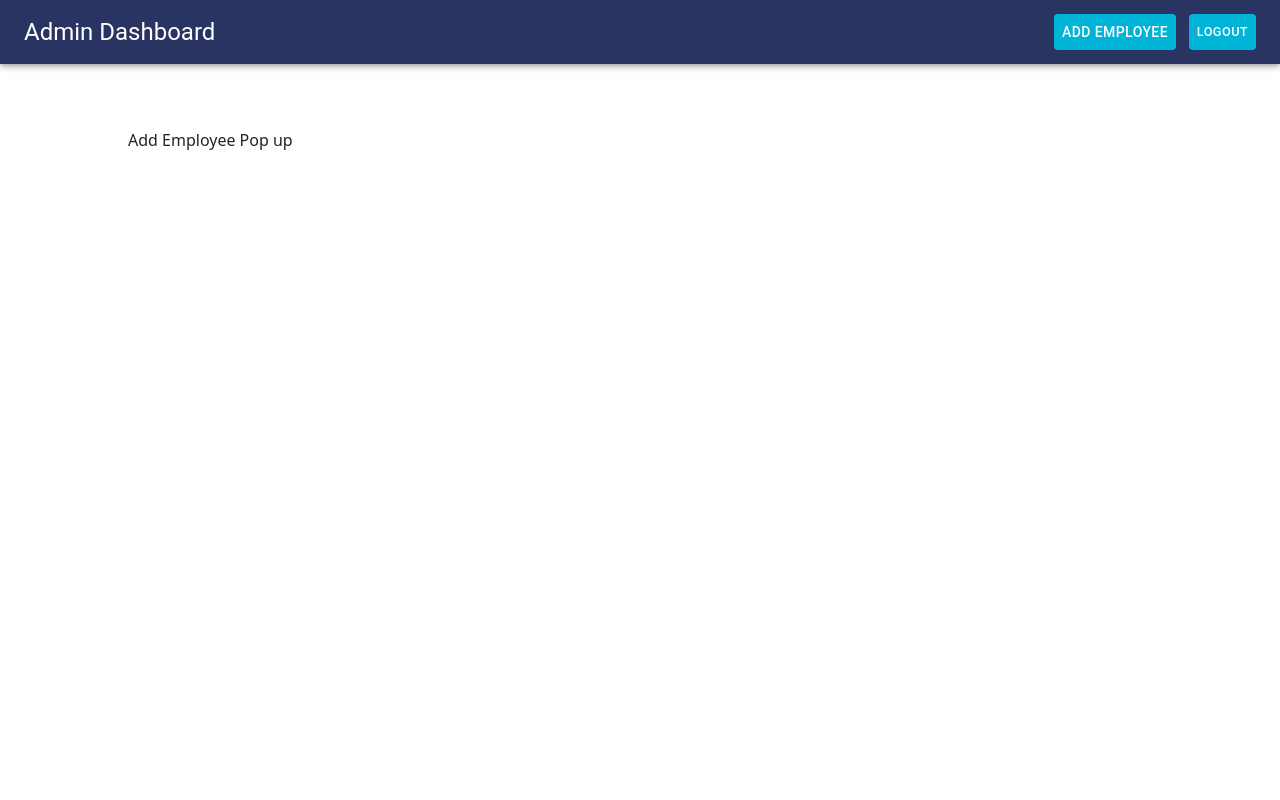
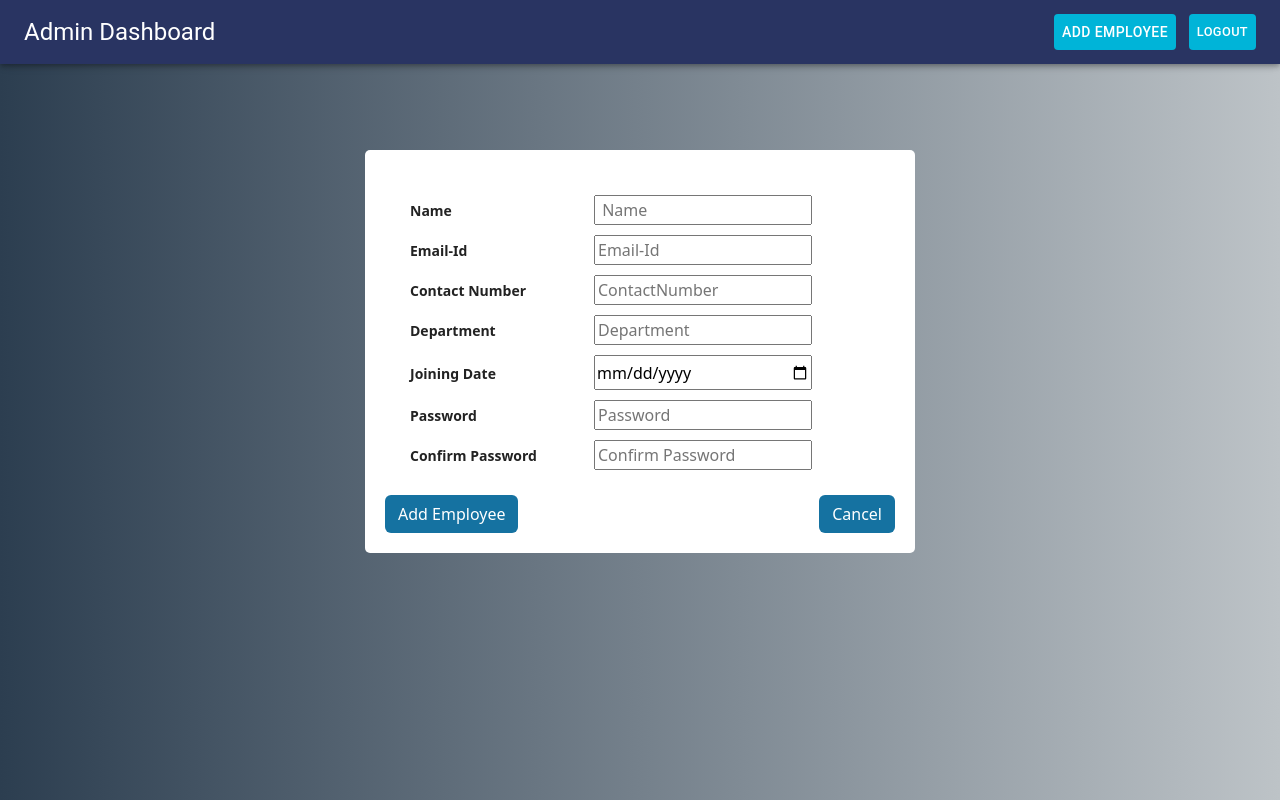
Before and after one commit to rdx1126/EmployeeManagementApp, a React (Create React App) app in the folder Frontend/: page /adminDashboard in a window 1280 px wide. Both pictures are taken after a click on the button "ADD EMPLOYEE". Built offline with nearby package versions, Linux system fonts and the light colour scheme.

Commit message:
add pop-up

```diff
--- a/Frontend/src/App.js
+++ b/Frontend/src/App.js
@@ -21,7 +21,7 @@ function App() {
             "data",
             JSON.stringify({
                 success: true,
-                role: "employee",
+                role: "admin",
                 authToken:
                     "eyJhbGciOiJIUzI1NiIsInR5cCI6IkpXVCJ9.eyJ1c2VyIjp7ImlkIjoiNjM0MWM5ZjkxODAxZDkwNTcxNGQ3NmY1In0sImlhdCI6MTY2NTI2NDM0Nn0.uzaIySsX4_wlcH2wcEU1aIG1WE7Uw6Ch82UTZoMzFo4",
             })
@@ -35,7 +35,7 @@ function App() {
 
     return (
         <>
-            {user.role == "no" ? <NavBar /> : <span />}
+            {/* {user.role == "no" ? <NavBar /> : <span />}*/}
             <BrowserRouter>
                 <Routes>
                     <Route path="/" element={<Home />} />
--- /dev/null
+++ b/Frontend/src/components/admin/AddEmployee.css
@@ -0,0 +1,37 @@
+body{
+    background: #bdc3c7;  /* fallback for old browsers */
+    background: -webkit-linear-gradient(to right, #2c3e50, #bdc3c7);  /* Chrome 10-25, Safari 5.1-6 */
+    background: linear-gradient(to right, #2c3e50, #bdc3c7); /* W3C, IE 10+/ Edge, Firefox 16+, Chrome 26+, Opera 12+, Safari 7+ */
+}
+
+.form{
+    background-color: white;
+    border-radius: 5px;
+    width: 550px;
+    margin: 150px auto;
+    padding: 20px;
+    /* height: 600px; */
+}
+
+.form-body{
+    text-align: left;
+    padding: 20px ;
+
+}
+
+.form-body > *{
+    padding: 5px;
+}
+
+.form__label{
+    width: 40%;
+}
+
+.form_input{
+    width: 60%;
+}
+
+.footer{
+    text-align: center;
+
+}
--- a/Frontend/src/components/admin/AddEmployee.js
+++ b/Frontend/src/components/admin/AddEmployee.js
@@ -1,7 +1,122 @@
-export default function AddEmployee() {
+import React from "react";
+import "./AddEmployee.css";
+
+function AddEmployee() {
     return (
-        <>
-            <div style={{ margin: "10%" }}>Add Employee Pop up</div>
-        </>
+        <div className="form">
+            <div className="form-body">
+                <div className="username">
+                    <label className="form__label" for="Name">
+                        {" "}
+                        Name{" "}
+                    </label>
+                    <input
+                      style={{ width: "17vw" }}
+                        className="form__input"
+                        type="text"
+                        id="Name"
+                        placeholder=" Name"
+                    />
+                </div>
+                <div className="email">
+                    <label className="form__label" for="email">
+                        Email-Id
+                    </label>
+                    <input
+                      style={{ width: "17vw" }}
+                        type="email"
+                        id="email"
+                        className="form__input"
+                        placeholder="Email-Id"
+                    />
+                </div>
+                <div className="ContactNumber">
+                    <label className="form__label" for="ContactNumber">
+                        Contact Number
+                    </label>
+                    <input
+                      style={{ width: "17vw" }}
+                        type="phone Number"
+                        name=""
+                        id="ContactNumber"
+                        className="form__input"
+                        placeholder="ContactNumber"
+                    />
+                </div>
+                <div className="Department">
+                    <label className="form__label" for="Department">
+                        Department
+                    </label>
+                    <input
+                      style={{ width: "17vw" }}
+                        type="text"
+                        id="Department"
+                        className="form__input"
+                        placeholder="Department"
+                    />
+                </div>
+                <div className="JoiningDate">
+                    <label className="form__label" for="JoiningDate">
+                        Joining Date{" "}
+                    </label>
+                    <input
+                     style={{width:'17vw',height:'4.39vh'}}
+                        type="Date"
+                        name=""
+                        id="JoiningDate"
+                        className="form__input"
+                        placeholder="JoiningDate"
+                    />
+                </div>
+                <div className="password">
+                    <label className="form__label" for="password">
+                        Password{" "}
+                    </label>
+                    <input
+                      style={{ width: "17vw" }}
+                        className="form__input"
+                        type="password"
+                        id="password"
+                        placeholder="Password"
+                    />
+                </div>
+                <div className="confirm-password">
+                    <label className="form__label" for="confirmPassword">
+                        Confirm Password{" "}
+                    </label>
+                    <input
+                      style={{ width: "17vw" }}
+                        className="form__input"
+                        type="password"
+                        id="confirmPassword"
+                        placeholder="Confirm Password"
+                    />
+                </div>
+            </div>
+            <div
+                class="footer"
+                style={{
+                    display: "flex",
+                    direction: "row",
+                    justifyContent: "space-between",
+                }}
+            >
+                <button
+                    type="submit"
+                    class="btn"
+                    style={{ backgroundColor: "#1572A1", color: "white" }}
+                >
+                    Add Employee
+                </button>
+                <button
+                    type="cancel"
+                    class="btn"
+                    style={{ backgroundColor: "#1572A1", color: "white" }}
+                >
+                    Cancel
+                </button>
+            </div>
+        </div>
     );
 }
+export default AddEmployee;
--- /dev/null
+++ b/Frontend/src/components/employee/AddTask.css
@@ -0,0 +1,37 @@
+body{
+    background: #bdc3c7;  /* fallback for old browsers */
+    background: -webkit-linear-gradient(to right, #2c3e50, #bdc3c7);  /* Chrome 10-25, Safari 5.1-6 */
+    background: linear-gradient(to right, #2c3e50, #bdc3c7); /* W3C, IE 10+/ Edge, Firefox 16+, Chrome 26+, Opera 12+, Safari 7+ */
+}
+
+.form{
+    background-color: white;
+    border-radius: 5px;
+    width: 550px;
+    margin: 150px auto;
+    padding: 20px;
+    /* height: 600px; */
+}
+
+.form-body{
+    text-align: left;
+    padding: 20px ;
+
+}
+
+.form-body > *{
+    padding: 5px;
+}
+
+.form__label{
+    width: 40%;
+}
+
+.form_input{
+    width: 60%;
+}
+
+.footer{
+    text-align: center;
+
+}
--- a/Frontend/src/components/employee/AddTask.js
+++ b/Frontend/src/components/employee/AddTask.js
@@ -1,7 +1,83 @@
-export default function AddTask() {
+import React from "react";
+ import "./AddTask.css";
+
+function AddTask() {
     return (
-        <>
-            <div style={{ margin: "10%" }}>Add Task Pop up</div>
-        </>
+        <div className="form">
+            <div className="form-body">
+                <div className="TaskType">
+                    <label for="Task-Type" style={{width:'12vw'}}>Task-Type</label>
+                    <select name="dog-names" style={{width:'15vw'}} id="dog-names">
+                        <option value="Break">Break</option>
+                        <option value="Meeting">Meeting</option>
+                        <option value="Work">Work</option>
+                    </select>
+                </div>
+                <div className="StartTime">
+                    <label className="form__label" for="StartTime">
+                        Start-Time{" "}
+                    </label>
+                    <input
+                        style={{ width: "15vw" }}
+                        type="Time"
+                        name="StartTime"
+                        id="StartTime"
+                        className="form__input"
+                        placeholder="StartTime"
+                    />
+                </div>
+                <div className="TimeTaken">
+                    <label className="form__label" for="TimeTaken">
+                        Time-Taken in minutes{" "}
+                    </label>
+                    <input
+                        style={{ width: "15vw" }}
+                        type="Number"
+                        name="TimeTaken"
+                        id="TimeTaken"
+                        className="form__input"
+                        placeholder="TimeTaken"
+                    />
+                </div>
+
+                <div className="username">
+                    <label className="form__label" for="Description">
+                        {" "}
+                        Task-Description{" "}
+                    </label>
+
+                    <textarea
+                        id="w3review"
+                        name="w3review"
+                        rows="5"
+                        cols="60"
+                    ></textarea>
+                </div>
+            </div>
+            <div
+                class="footer"
+                style={{
+                    display: "flex",
+                    direction: "row",
+                    justifyContent: "space-between",
+                }}
+            >
+                <button
+                    type="submit"
+                    class="btn"
+                    style={{ backgroundColor: "#1572A1", color: "white" }}
+                >
+                    Add Task
+                </button>
+                <button
+                    type="cancel"
+                    class="btn"
+                    style={{ backgroundColor: "#1572A1", color: "white" }}
+                >
+                    Cancel
+                </button>
+            </div>
+        </div>
     );
 }
+export default AddTask;
```
Also changed, not shown: Frontend/src/components/AddEmployee.js (deleted, +0 -20 lines).
